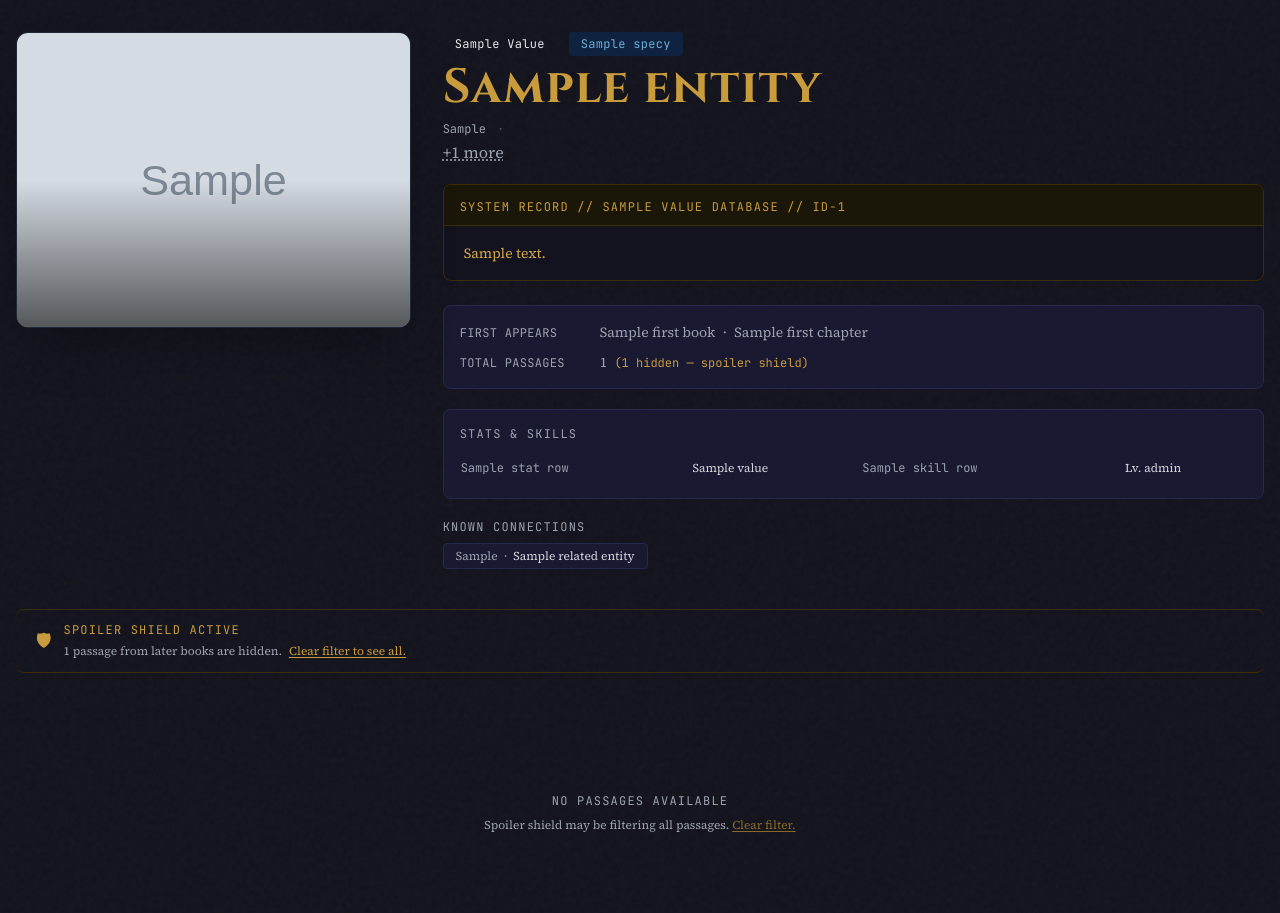
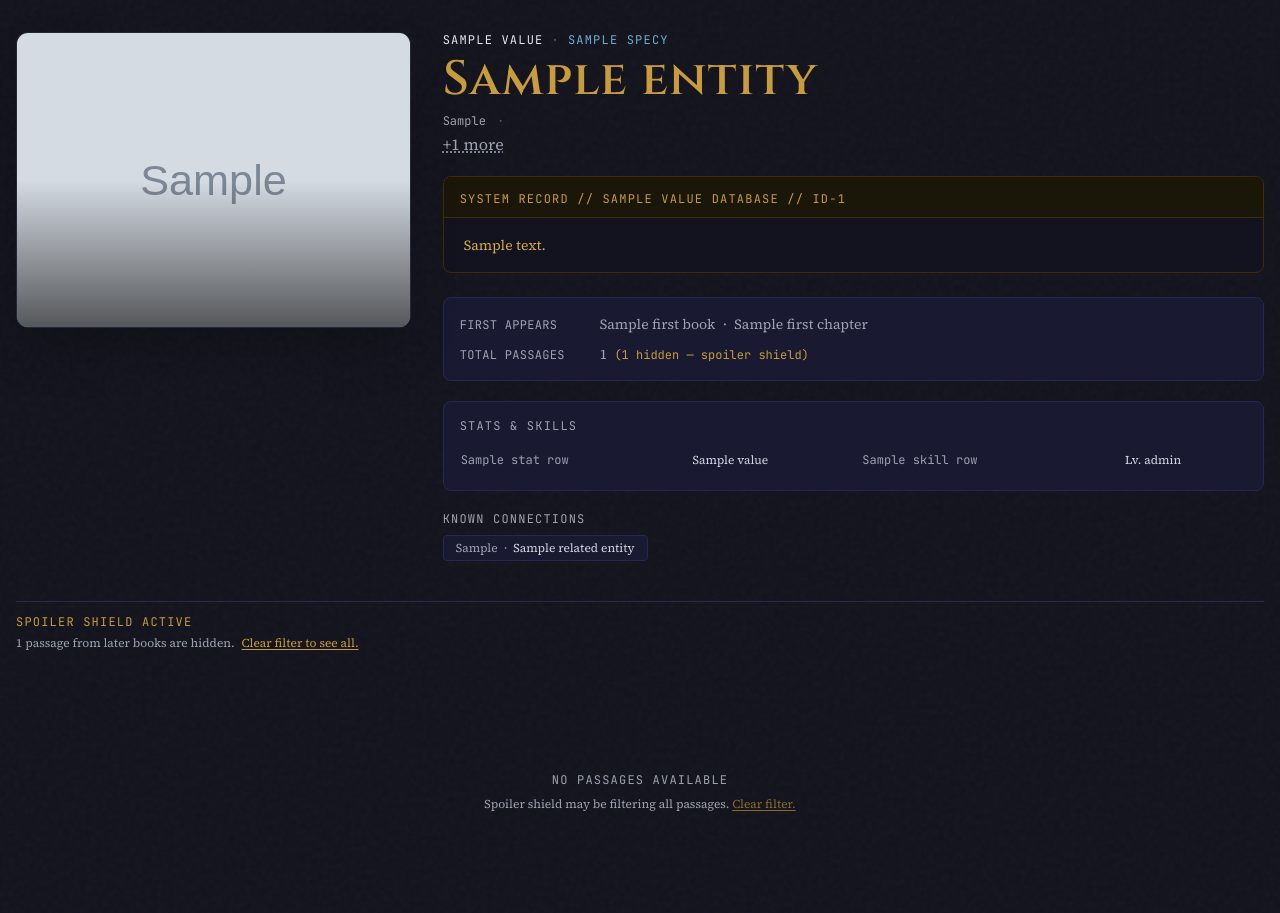
Before and after one commit to wlcnash/dcc-codex, a FastAPI app: template app/templates/entity_detail.html in a window 1280 px wide. Shown: the part 141-1054 px from the top of the page. Run offline with FastAPI, Linux system fonts and the light colour scheme; the template is opened without the code that fills it: most values are stand-ins (such as "Sample title", 1, 10 or a date in 2020); grey boxes marked "Sample" are stand-in pictures; some libraries are stand-ins or nearby versions.

Commit message:
Round 3 aesthetic pass: remove filled badge/pill chips, left-border-accent callouts, floating hero pill, blurred nav -- replace with plain colored text + hairline rules (entity_detail.html)

```diff
--- a/app/templates/entity_detail.html
+++ b/app/templates/entity_detail.html
@@ -36,22 +36,25 @@
   <!-- Meta column -->
   <div class="lg:col-span-2">
 
-    <!-- Name + badges -->
+    <!-- Name + type line -->
     <div class="mb-5">
-      <div class="flex flex-wrap items-center gap-3 mb-2">
-        <span class="px-3 py-1 rounded badge-{{ entity.entity_type.value }} capitalize font-mono-sys text-xs tracking-wide">
-          {{ entity.entity_type.value }}
-        </span>
+      <!-- 2026-07-28 round 3: these were filled color-chip "badges" (round 2 only fixed
+           their color, not the fact that a rounded colored box around a label is itself a
+           named AI-slop tell). Dropped the boxes entirely -- type/species/major status is
+           now a plain metadata line distinguished by color + middot separators, the way a
+           print glossary or a terminal record header lists fields, not a UI-kit tag row. -->
+      <div class="flex flex-wrap items-center gap-2 mb-2 font-mono-sys text-xs tracking-widest uppercase">
+        <span class="badge-{{ entity.entity_type.value }}">{{ entity.entity_type.value }}</span>
         {% if entity.species %}
-        <span class="px-3 py-1 rounded bg-[#0f2340] text-[#6baed6] font-mono-sys text-xs tracking-wide">
-          {{ entity.species.name }}
-        </span>
+        <span class="text-gray-600" aria-hidden="true">·</span>
+        <span class="text-[#6baed6]">{{ entity.species.name }}</span>
         {% endif %}
         {% if entity.is_major %}
-        <span class="text-gold text-xs font-mono-sys tracking-widest">★ MAJOR</span>
+        <span class="text-gray-600" aria-hidden="true">·</span>
+        <span class="text-gold">★ MAJOR</span>
         {% endif %}
       </div>
-      <h1 class="font-display text-4xl md:text-5xl font-bold text-gold tracking-wide leading-tight">
+      <h1 class="font-display text-4xl md:text-5xl font-semibold text-gold tracking-wide leading-tight">
         {{ entity.name }}
       </h1>
       {% if aliases_shown %}
@@ -201,17 +204,17 @@
 
 <!-- Spoiler shield notice (if passages are hidden) -->
 {% if hidden_count > 0 %}
-<div class="spoiler-shield rounded-lg px-5 py-3 mb-10 flex items-center gap-3 text-sm">
-  <span class="text-gold text-lg" aria-hidden="true">🛡</span>
-  <div>
+<!-- 2026-07-28 round 3: dropped the boxed-card treatment + shield emoji-in-a-badge (an
+     "icon inside a colored container" pattern is the same family of tell as a pill badge)
+     in favor of a plain top-rule callout, matching the zero-results notice on /browse. -->
+<div class="info-notice mb-10 text-sm">
   <span class="font-mono-sys text-gold text-xs tracking-widest block mb-0.5">SPOILER SHIELD ACTIVE</span>
   <span class="text-gray-400 text-xs">
     {{ hidden_count }} passage{{ 's' if hidden_count != 1 }} from later books are hidden.
-      <a href="/set-floor?redirect_to={{ request.url.path }}" class="text-gold hover:text-yellow-300 underline underline-offset-2 transition ml-1">
+    <a href="/set-floor?redirect_to={{ request.url.path }}" class="text-gold hover:text-[#e0c065] underline underline-offset-2 transition ml-1">
       Clear filter to see all.
     </a>
   </span>
-  </div>
 </div>
 {% endif %}
 
```
Lines whose indentation alone changed are shown as unchanged.
